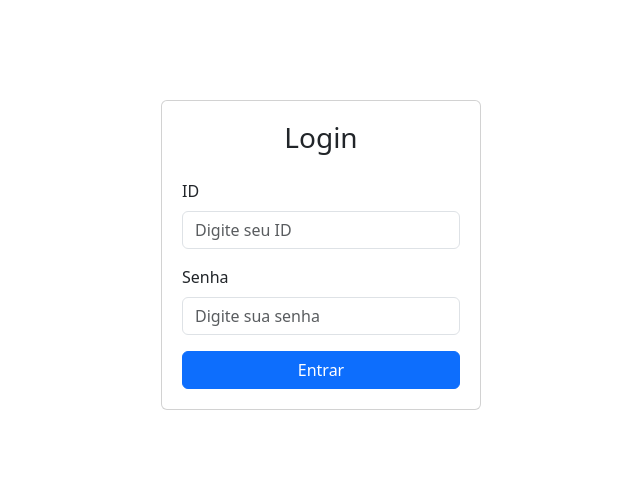
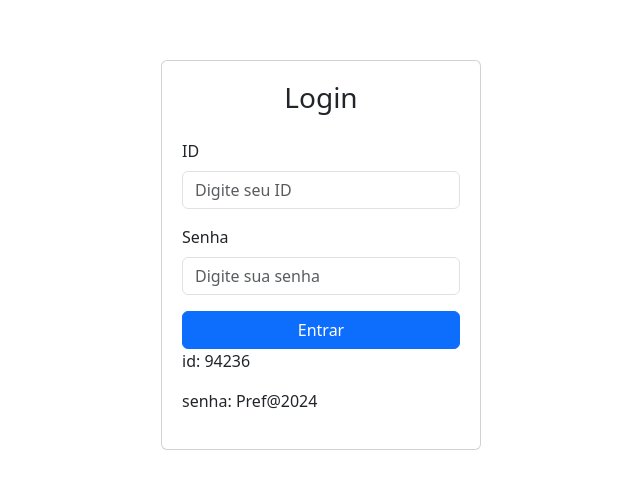
Before and after one commit to AlanZayon/interface-sistema-maranguape, a React (Vite) app: page / in a window 1280 px wide. Shown: the part 145-634 px from the top of the page, without its empty margins (319-959 px from the left). Built offline with nearby package versions, Linux system fonts and the light colour scheme; no server answers.

Commit message:
Update LoginScreen.jsx

```diff
--- a/src/components/LoginScreen.jsx
+++ b/src/components/LoginScreen.jsx
@@ -82,6 +82,9 @@ function Login() {
                         <Button variant="primary" type="submit" className="w-100">
                             Entrar
                         </Button>
+                        <p> id: 94236</p>
+                        <p> senha: Pref@2024</p>
+
                     </Form>
                 </Card.Body>
             </Card>
```
